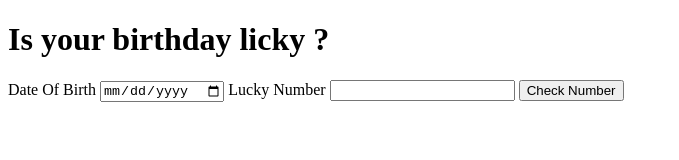
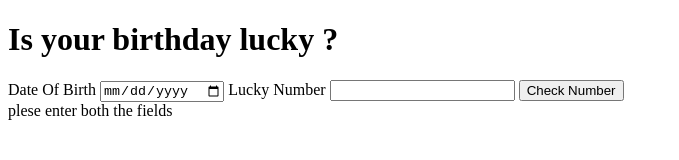
Before and after one commit to ajaythopate/neogcampMark-11, a plain HTML site: page index.html in a window 1280 px wide. Both pictures are taken after a click on the button "Check Number". Shown: the whole page, without its empty margins (0-679 px from the left). Drawn offline with Linux system fonts and the light colour scheme.

Commit message:
creted js

```diff
--- a/index.html
+++ b/index.html
@@ -10,7 +10,7 @@
     <link href="/style.css" rel="stylesheet" />
   </head>
   <body>
-    <h1>Is your birthday licky ?</h1>
+    <h1>Is your birthday lucky ?</h1>
     <div class="container">
       <label for="date-of-birth">Date Of Birth</label>
       <input id="date-of-birth" type="date" />
--- a/index.js
+++ b/index.js
@@ -0,0 +1,43 @@
+const dateOfBirth = document.querySelector("#date-of-birth");
+const luckyNumber = document.querySelector("#lucky-number");
+const checkNumberButton = document.querySelector("#check-number");
+const outputBox = document.querySelector("#output-box");
+
+
+function compareValues(sum, luckyNumber) {
+
+    if (sum % luckyNumber === 0) {
+        outputBox.innerText = "your birthday is lucky";
+    }
+    else {
+        outputBox.innerText = "your birthday is not lucky";
+
+
+    }
+}
+
+function CheckBirthDateIsLucky() {
+    const dob = dateOfBirth.value;
+    const sum = calculatesum(dob);
+
+    if (sum && dob)
+        compareValues(sum.luckyNumber.value)
+    else
+        outputBox.innerText = "plese enter both the fields";
+    console.log()
+
+}
+
+function calculatesum(dob) {
+    dob = dob.replaceAll("-", "");
+    let sum = 0;
+    for (let index = 0; index < dob.lenght; index++) {
+        sum = sum + Number(dob.charAt(index));
+
+    }
+
+    return sum;
+}
+
+checkNumberButton.addEventListener("click", CheckBirthDateIsLucky)
+console.log()
```
